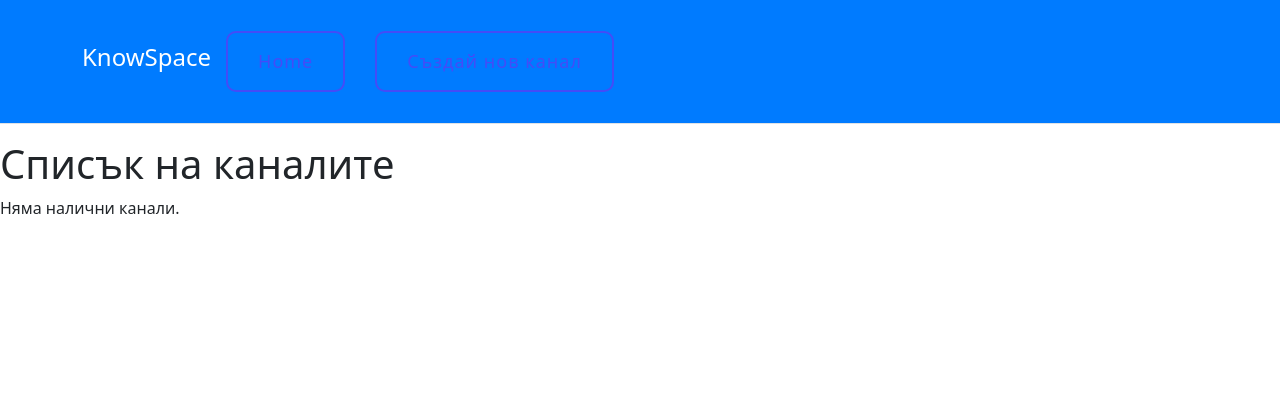
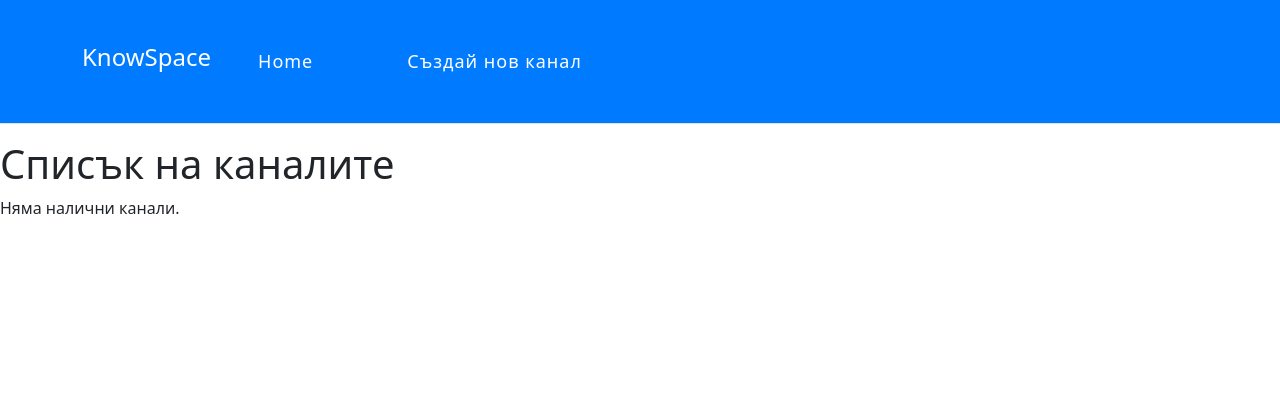
Before and after one commit to AtanasChobanov/Blog-Web-App, a Node server app: page / in a window 1280 px wide. Shown: the top 420 px of the page. Run offline with Node 20, Linux system fonts and the light colour scheme; data that the repository does not hold is empty.

Commit message:
Update header.ejs

```diff
--- a/views/partials/header.ejs
+++ b/views/partials/header.ejs
@@ -56,18 +56,18 @@ footer {
             font-size: 18px;
             letter-spacing: 1px;
             text-decoration: none;
-            color: #444cf7;
+            color: #fff;
             background: transparent;
             cursor: pointer;
             transition: ease-out 0.5s;
-            border: 2px solid #444cf7;
+            border: 2px solid #007bff;
             border-radius: 10px;
-            box-shadow: inset 0 0 0 0 #444cf7;
+            box-shadow: inset 0 0 0 0 #007bff;
           }
 
           .button:hover {
             color: white;
-            box-shadow: inset 0 -100px 0 0 #444cf7;
+            box-shadow: inset 0 -100px 0 0 #007bff;
           }
 
           .button:active {
```
